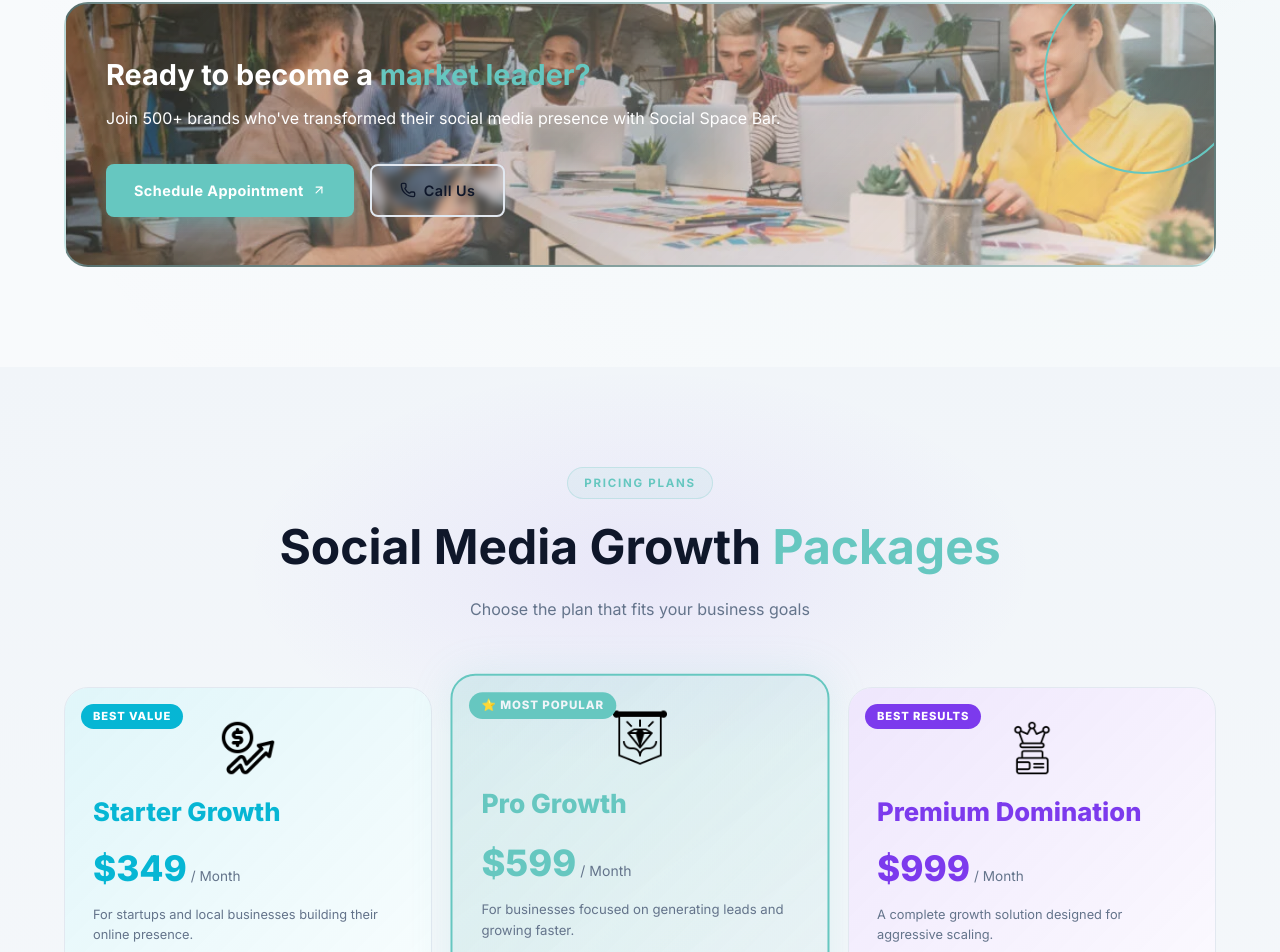
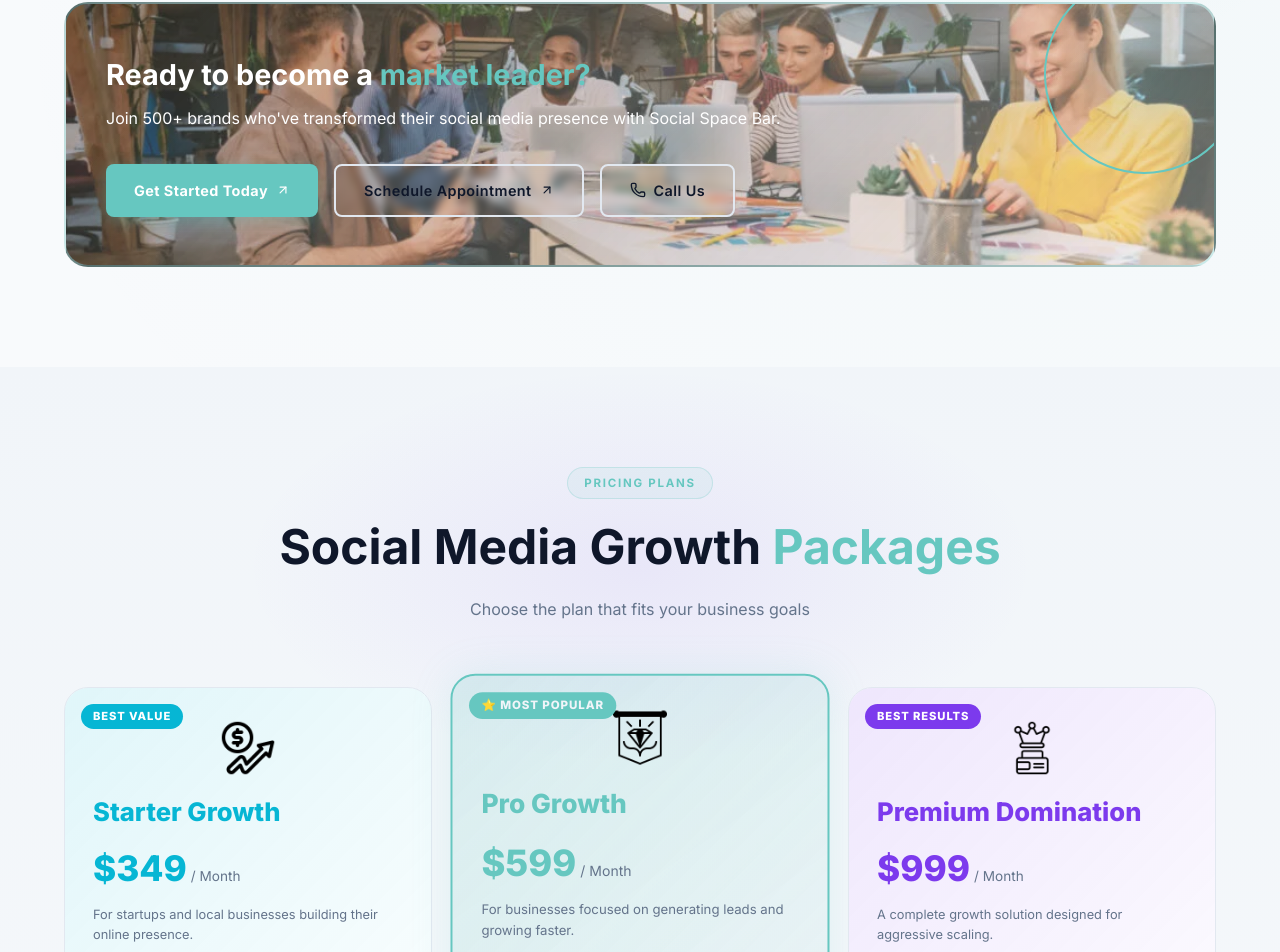
Before and after one commit to fahad-asba/social-space-bar, a Next.js app: page / in a window 1280 px wide. Shown: the part 6913-7865 px from the top of the page. Built offline with nearby package versions, Linux system fonts and the light colour scheme.

Commit message:
button modal edit

```diff
--- a/src/app/components/HeroModal.tsx
+++ b/src/app/components/HeroModal.tsx
@@ -138,7 +138,7 @@
                 <button
                   type="submit"
                   disabled={formLoading}
-                  className="btn-primary"
+                  className="btn-primary modal-submit-btn"
                   style={{ width: '100%', justifyContent: 'center' }}
                 >
                   {formLoading ? (
@@ -208,13 +208,13 @@
         .modal-tablet-wrap {
           position: relative; z-index: 1; animation: float 4s ease-in-out infinite;
         }
-        .modal-tablet-img { object-fit: contain; filter: drop-shadow(0 20px 40px rgba(102,199,192,0.2)); }
+        .modal-tablet-img { object-fit: contain; filter: drop-shadow(0 20px 40px rgba(102,199,192,0.2)); max-height: 260px; width: auto; border-radius: 12px; }
         .modal-brand {
           margin-top: 24px; color: rgba(255,255,255,0.3); font-size: 0.75rem;
           letter-spacing: 0.15em; text-transform: uppercase;
         }
         .modal-form-side {
-          padding: 24px 28px 48px; position: relative; overflow-y: auto;
+          padding: 24px 28px 28px; position: relative; overflow-y: auto;
         }
         .modal-top-bar {
           position: absolute; top: 0; left: 0; right: 0; height: 3px;
@@ -228,13 +228,14 @@
         }
         .modal-heading {
           font-family: var(--font-display); font-size: 1.4rem;
-          font-weight: 800; color: var(--foreground); margin-bottom: 6px;
+          font-weight: 800; color: var(--foreground); margin-bottom: 3px;
         }
         .modal-subheading {
-          font-size: 0.85rem; color: var(--foreground-muted); margin-bottom: 20px;
+          font-size: 0.85rem; color: var(--foreground-muted); margin-bottom: 10px;
           line-height: 1.5;
         }
         .modal-form { display: flex; flex-direction: column; gap: 10px; }
+        .modal-submit-btn { margin-bottom: 12px; }
         .modal-phone-wrap { width: 100%; position: relative; }
         .modal-phone-wrap .react-international-phone-input-container {
           display: flex !important;
@@ -291,12 +292,12 @@
         @media (max-width: 900px) {
           .modal-content { grid-template-columns: 1fr; max-width: 520px; }
           .modal-image-side { display: none; }
-          .modal-form-side { padding: 24px 28px 48px; }
+          .modal-form-side { padding: 24px 28px 28px; }
         }
         @media (max-width: 600px) {
           .modal-overlay { padding: 12px; }
           .modal-content { border-radius: 18px; max-height: 90vh; }
-          .modal-form-side { padding: 20px 20px 40px; }
+          .modal-form-side { padding: 20px 20px 28px; }
           .modal-heading { font-size: 1.3rem; }
           .modal-form { gap: 12px; }
           .modal-subheading { font-size: 0.85rem; margin-bottom: 20px; }
@@ -306,7 +307,7 @@
         @media (max-width: 480px) {
           .modal-overlay { padding: 8px; align-items: flex-end; }
           .modal-content { border-radius: 16px 16px 0 0; max-height: 92vh; }
-          .modal-form-side { padding: 18px 18px 40px; }
+          .modal-form-side { padding: 18px 18px 28px; }
           .modal-close-btn { top: 10px; right: 10px; width: 32px; height: 32px; font-size: 1.2rem; }
           .modal-heading { font-size: 1.15rem; }
           .modal-subheading { font-size: 0.82rem; margin-bottom: 16px; }
@@ -319,7 +320,7 @@
         }
         @media (max-width: 380px) {
           .modal-overlay { padding: 4px; }
-          .modal-form-side { padding: 16px 14px 36px; }
+          .modal-form-side { padding: 16px 14px 24px; }
           .modal-heading { font-size: 1.05rem; }
           .modal-form .form-input { padding: 10px 12px; font-size: 0.85rem; }
           .modal-phone-input { padding: 8px 10px !important; font-size: 0.85rem !important; height: 40px !important; }
--- a/src/app/components/WhyUs.tsx
+++ b/src/app/components/WhyUs.tsx
@@ -6,8 +6,11 @@
 import SectionHeader from '@/components/ui/SectionHeader';
 import PhoneLink from '@/components/ui/PhoneLink';
 import FadeInView from '@/components/ui/FadeInView';
+import { useModal } from './ModalProvider';
+import Link from 'next/link';
 
 export default function WhyUs() {
+  const { openModal } = useModal();
   const sectionRef = useRef<HTMLDivElement>(null);
   const { scrollYProgress } = useScroll({
     target: sectionRef,
@@ -62,9 +65,19 @@
             <p className="whyus-banner-desc">Join 500+ brands who&apos;ve transformed their social media presence with Social Space Bar.</p>
           </div>
           <div className="whyus-banner-cta">
-            <a href="#contact" className="btn-primary">
+            <motion.button
+              type="button"
+              onClick={openModal}
+              className="btn-primary whyus-modal-btn"
+              whileHover={{ scale: 1.03 }}
+              whileTap={{ scale: 0.97 }}
+            >
+              Get Started Today
+              <ArrowIcon />
+            </motion.button>
+            <Link href="/thank-you" className="btn-outline">
               Schedule Appointment <ArrowIcon />
-            </a>
+            </Link>
             <PhoneLink className="btn-outline" label="Call Us" iconSize={16} />
           </div>
         </FadeInView>
```
